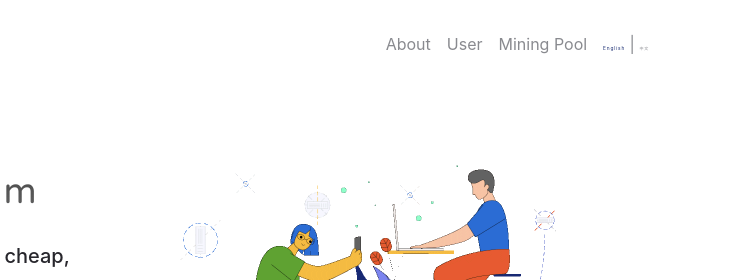
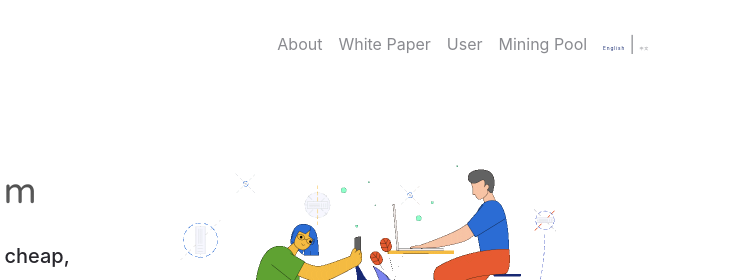
Before and after one commit to dAskyacc/website, a website with bundled scripts: page public/index.html in a window 1280 px wide. Shown: the top 280 px of the page, 538-1280 px from the left. Built offline with nearby package versions, Linux system fonts and the light colour scheme.

Commit message:
add white paper

```diff
--- a/public/index.html
+++ b/public/index.html
@@ -218,6 +218,14 @@
             <a href="#about-section" data-en="About" data-cn="简介"
             class="nav-link js-scroll-trigger i18n">
               About
+            </a>
+          </li>
+          <li class="nav-item">
+            <a href="dl/white_paper.pdf" target="whitepaper" class="nav-link js-scroll-trigger i18n" data-en="White Paper" data-cn="白皮书"
+            data-enurl="/dl/Hyperorchid_Protocol_Whitepaper_EN_V1.0.pdf"
+            data-cnurl="/dl/Hyperorchid_Protocol_Whitepaper_EN_V1.0.pdf"
+            >
+              White Paper
             </a>
           </li>
           <li class="nav-item">
```
Also changed, not shown: build/js/index-bundle.js.
